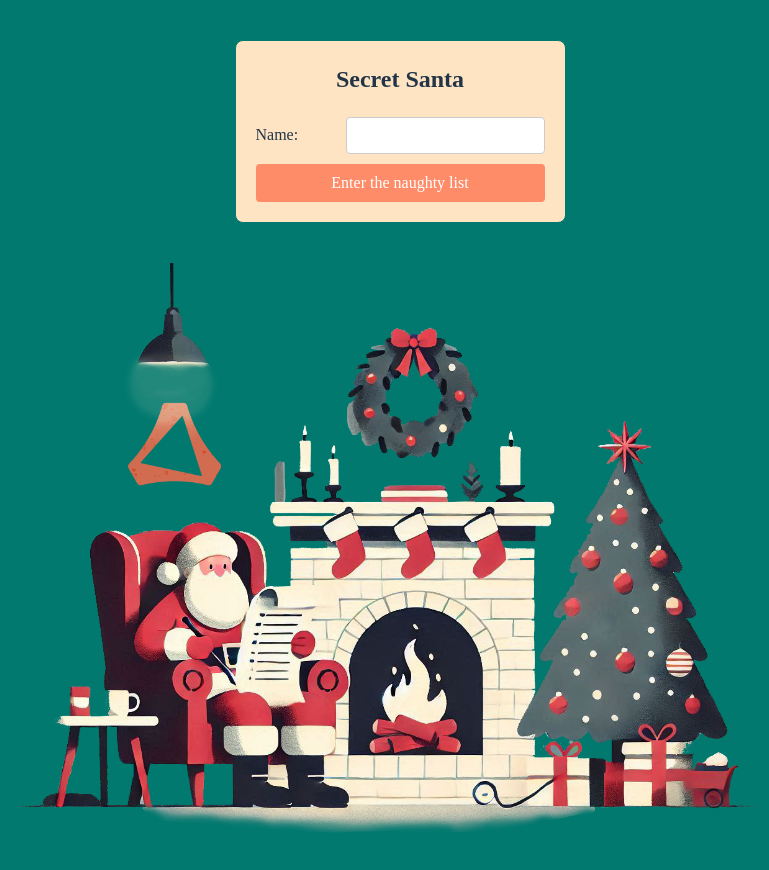
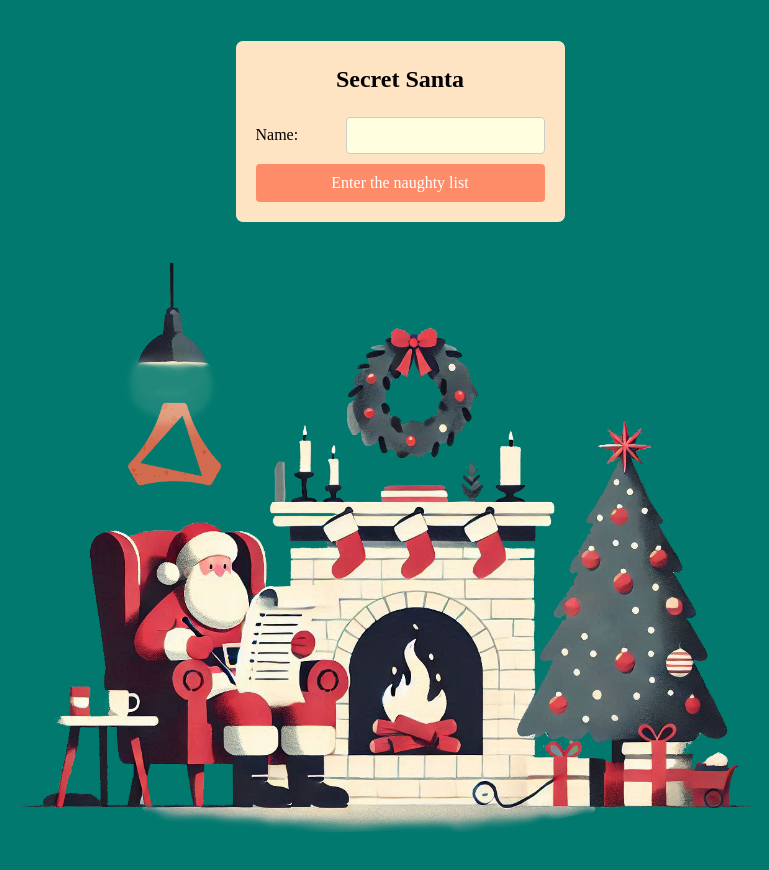
Before and after one commit to nikolaos-konstan/Altair-Secret-Santa, a React (Vite) app: page / in a window 1280 px wide. Shown: the whole page, without its empty margins (240-1009 px from the left). Built offline with nearby package versions, Linux system fonts and the light colour scheme; a web font is replaced by a local one.

Commit message:
css font color

```diff
--- a/src/App.css
+++ b/src/App.css
@@ -34,6 +34,7 @@ body {
   text-align: center;
   margin-top: 0;
   font-family: "Delius Swash Caps", cursive;
+  color: black;
 }
 
 .form-group {
@@ -56,6 +57,7 @@ body {
 .form-group label {
   margin-right: 10px;
   width: 80px;
+  color: black;
 }
 
 .form-group input {
@@ -63,6 +65,11 @@ body {
   padding: 10px;
   border: 1px solid #ccc;
   border-radius: 4px;
+}
+
+input[type="text"] {
+  background-color: lightyellow;
+  color: black;
 }
 
 .form-group button {
@@ -84,4 +91,5 @@ body {
   margin: 6px 0 0 0;
   text-align: center;
   max-width: 300px;
+  color: black;
 }
```
